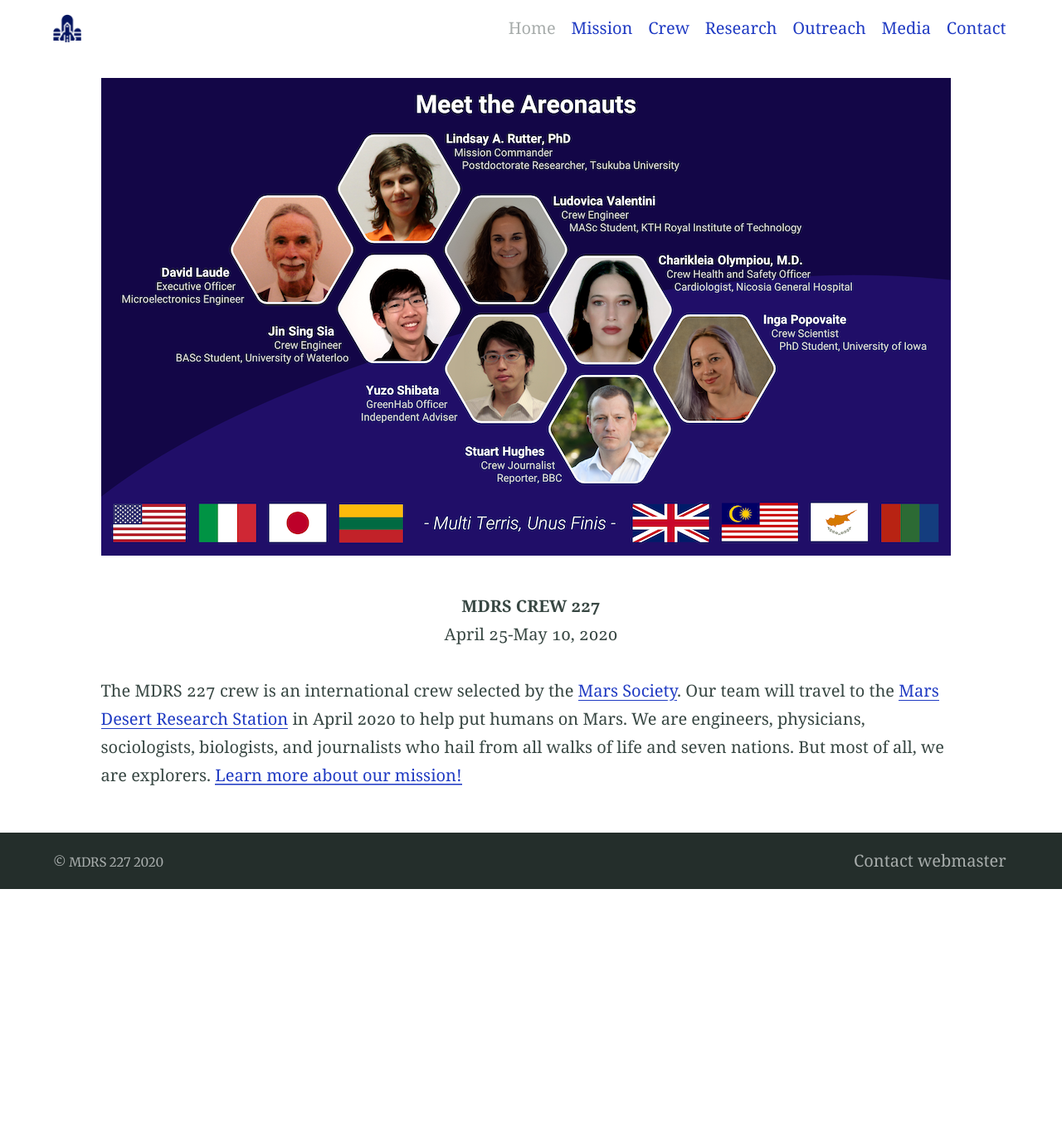
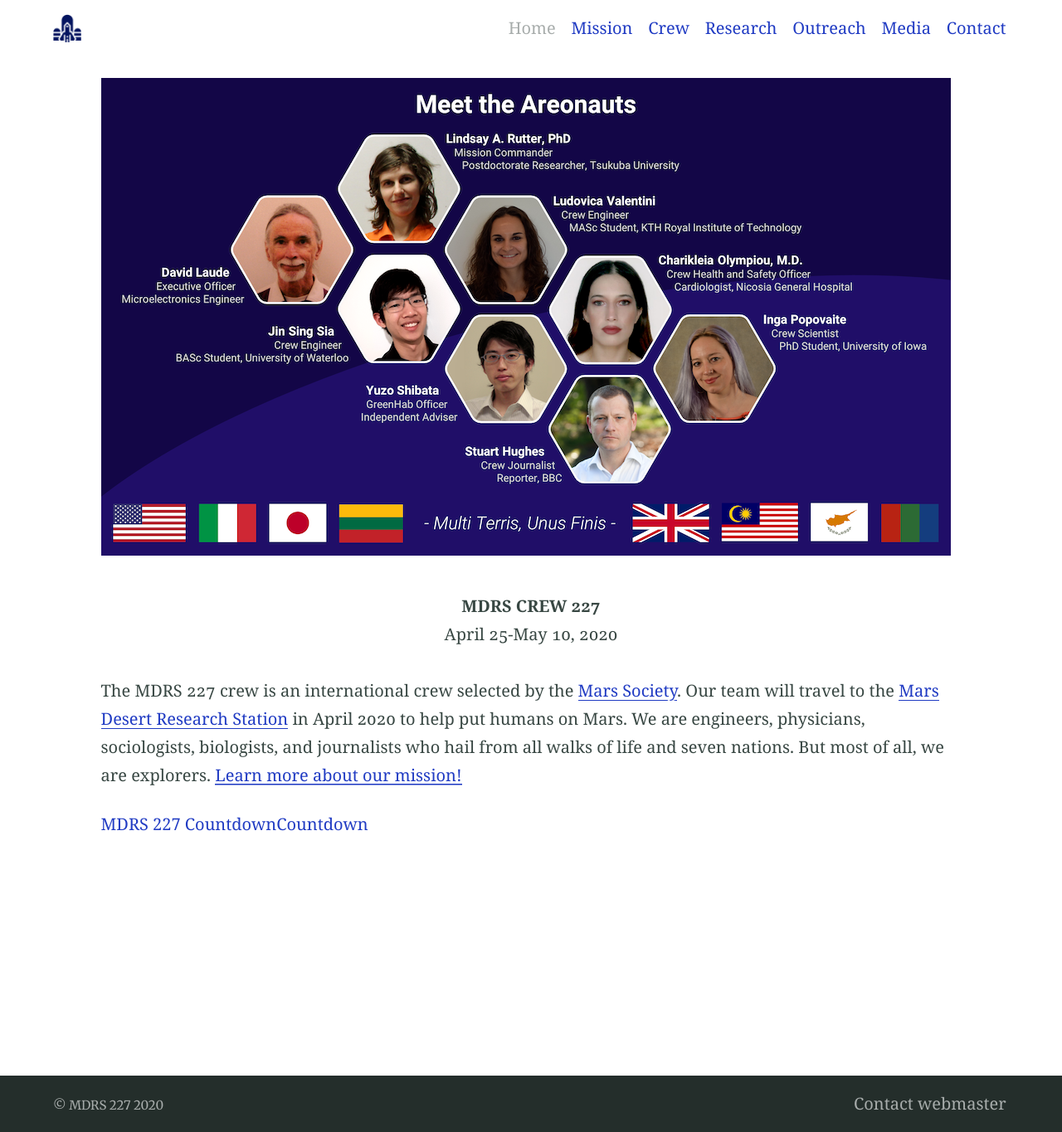
Before and after one commit to mdrs228/mdrs227.github.io, a Jekyll site: the page built from index.md, in a window 1280 px wide. Shown: the whole page at 83% size. Built offline with Jekyll 4.4.1, drawn with Linux system fonts in a browser that asks for light colours; our own code applies the rules of GitHub Pages for plain Markdown files; before the commit the page ends 1072 px from its top, so only the background shows below that.

Commit message:
Test another countdown clock

```diff
--- a/index.md
+++ b/index.md
@@ -6,3 +6,7 @@
 </p>
 
 The MDRS 227 crew is an international crew selected by the [Mars Society](https://www.marssociety.org/). Our team will travel to the [Mars Desert Research Station](https://mdrs.marssociety.org/about-the-mdrs/) in April 2020 to help put humans on Mars. We are engineers, physicians, sociologists, biologists, and journalists who hail from all walks of life and seven nations. But most of all, we are explorers. [Learn more about our mission!](mission.md)
+
+{::nomarkdown}
+<div data-type="countdown" data-id="1731407" class="tickcounter" style="width: 100%; position: relative; padding-bottom: 25%"><a href="//www.tickcounter.com/countdown/1731407/mdrs-227-countdown" title="MDRS 227 Countdown">MDRS 227 Countdown</a><a href="//www.tickcounter.com/" title="Countdown">Countdown</a></div><script>(function(d, s, id) { var js, pjs = d.getElementsByTagName(s)[0]; if (d.getElementById(id)) return; js = d.createElement(s); js.id = id; js.src = "//www.tickcounter.com/static/js/loader.js"; pjs.parentNode.insertBefore(js, pjs); }(document, "script", "tickcounter-sdk"));</script>
+{:/nomarkdown}
```
